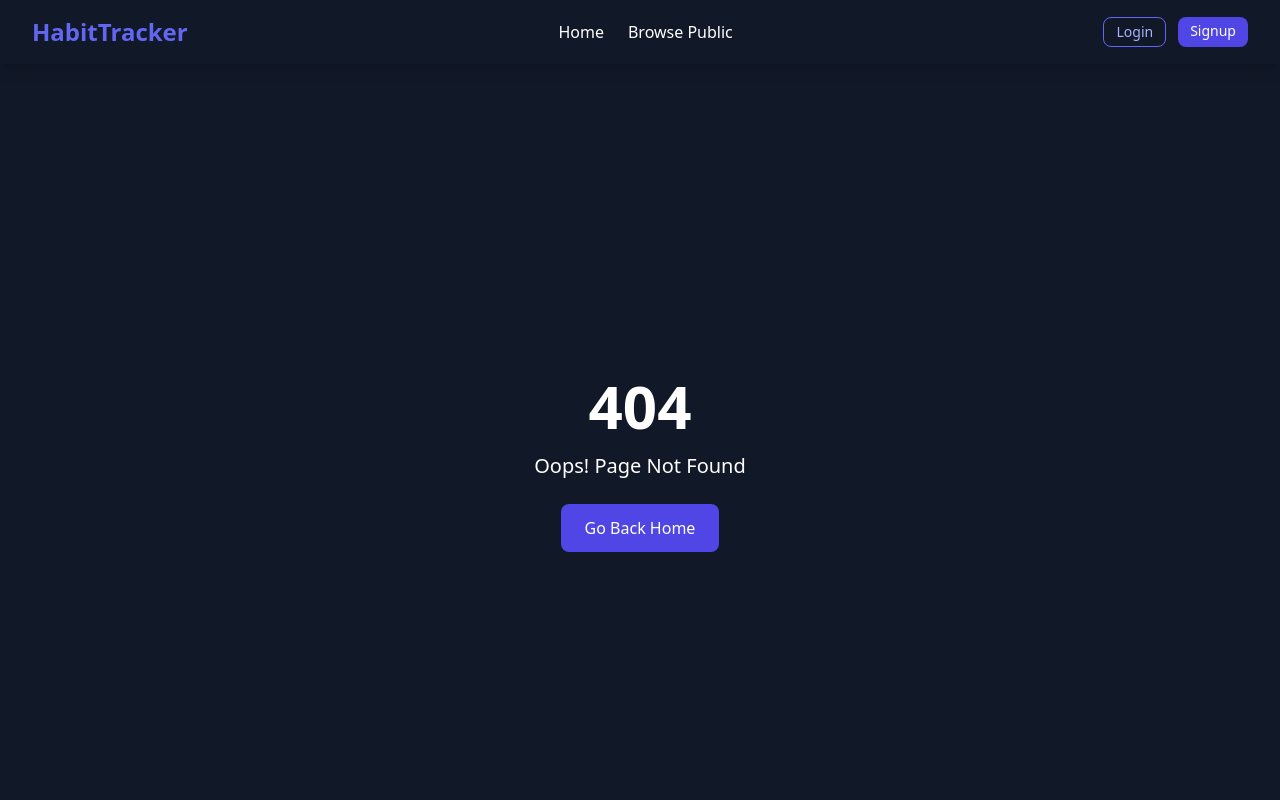
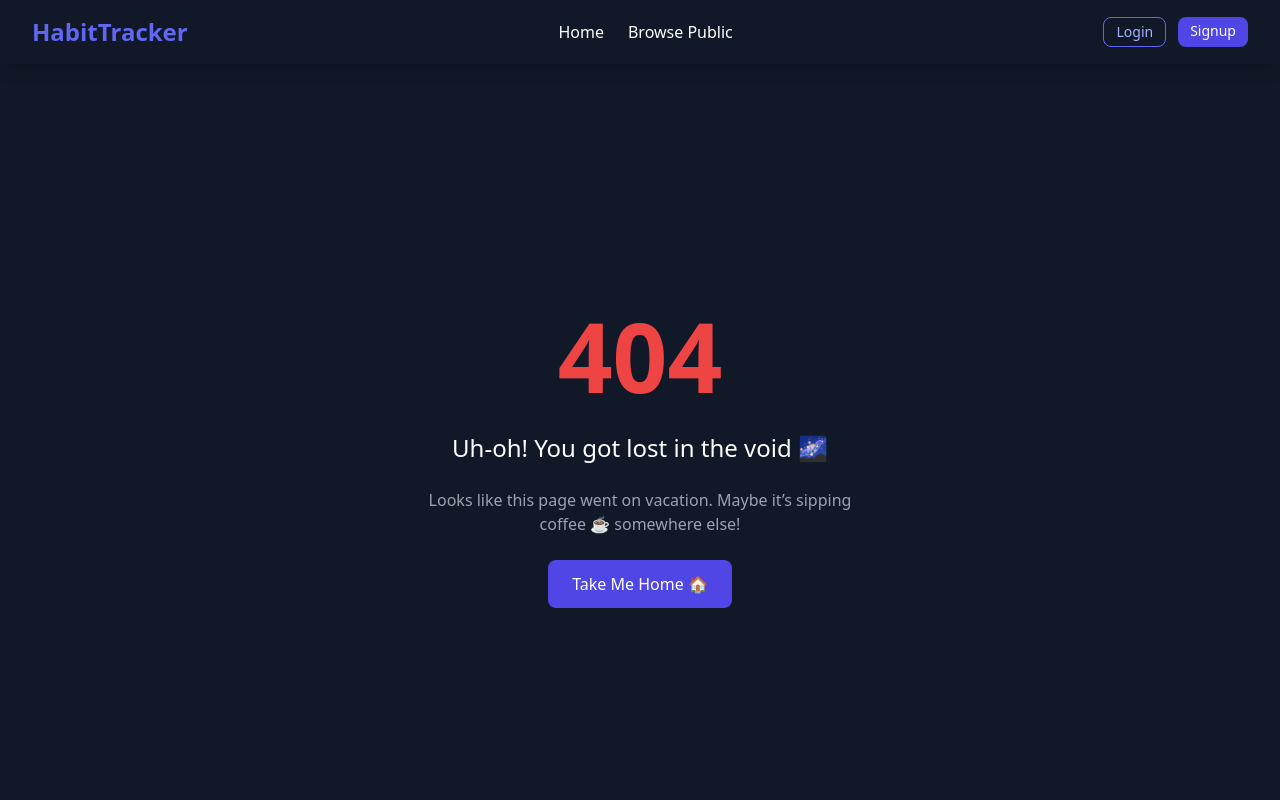
Before and after one commit to ahnaf-nakib/Habit-tracker-front, a React (Vite) app: page /disclaimer in a window 1280 px wide. Shown: the top 800 px of the page. Built offline with nearby package versions, Linux system fonts and the light colour scheme; no server answers.

Commit message:
error page

```diff
--- a/src/pages/NotFound.jsx
+++ b/src/pages/NotFound.jsx
@@ -5,13 +5,16 @@ import { Link } from "react-router-dom";
 export default function NotFound() {
   return (
     <div className="min-h-screen flex flex-col justify-center items-center bg-gray-900 text-white">
-      <h1 className="text-6xl font-bold mb-4">404</h1>
-      <p className="text-xl mb-6">Oops! Page Not Found</p>
+      <h1 className="text-8xl font-extrabold mb-4 animate-bounce text-red-500">404</h1>
+      <p className="text-2xl mb-6">Uh-oh! You got lost in the void 🌌</p>
+      <p className="text-gray-400 mb-6 text-center max-w-md">
+        Looks like this page went on vacation. Maybe it’s sipping coffee ☕ somewhere else!
+      </p>
       <Link
         to="/"
-        className="bg-indigo-600 px-6 py-3 rounded-lg hover:bg-indigo-700 transition"
+        className="bg-indigo-600 px-6 py-3 rounded-lg hover:bg-indigo-700 transition transform hover:scale-105"
       >
-        Go Back Home
+        Take Me Home 🏠
       </Link>
     </div>
   );
```
